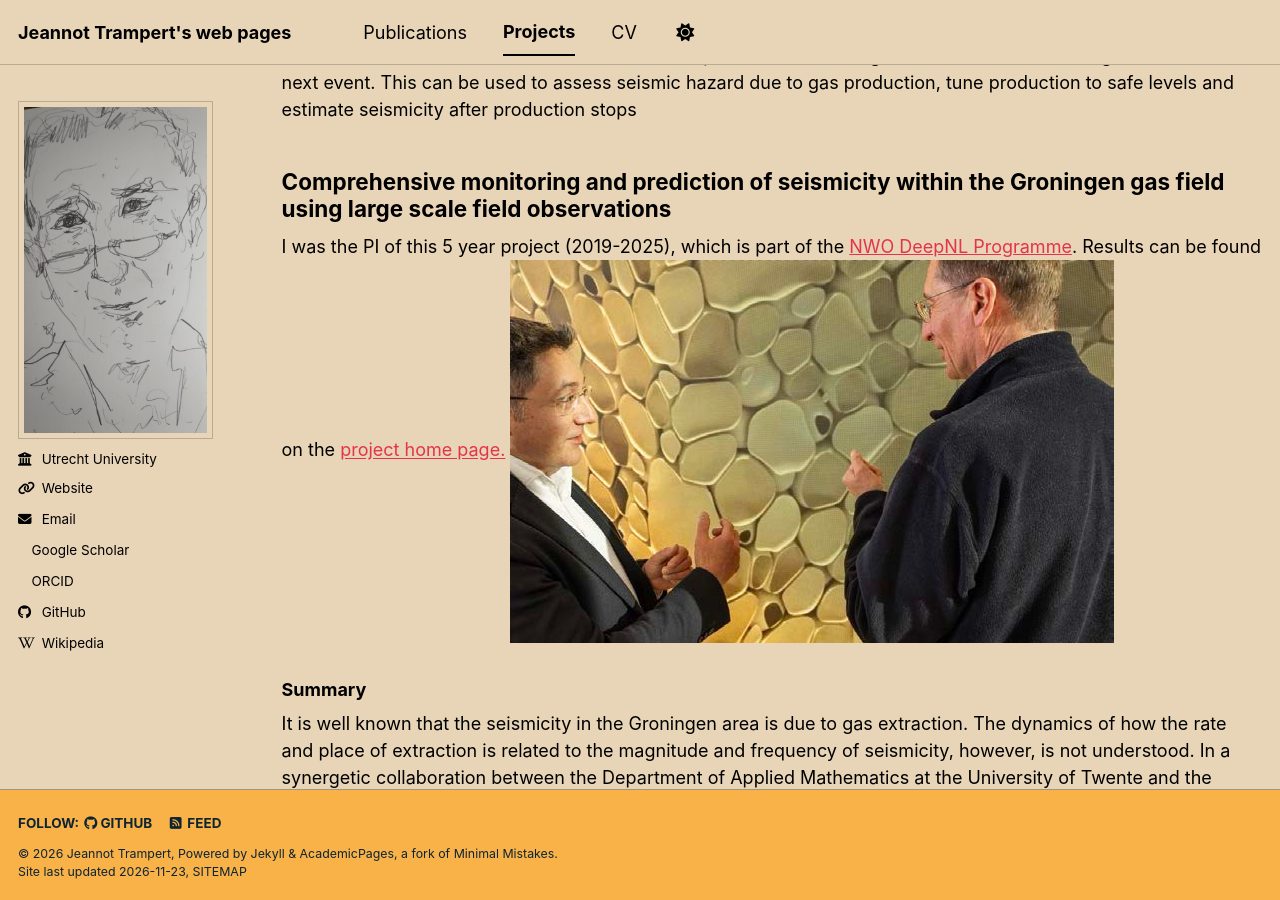
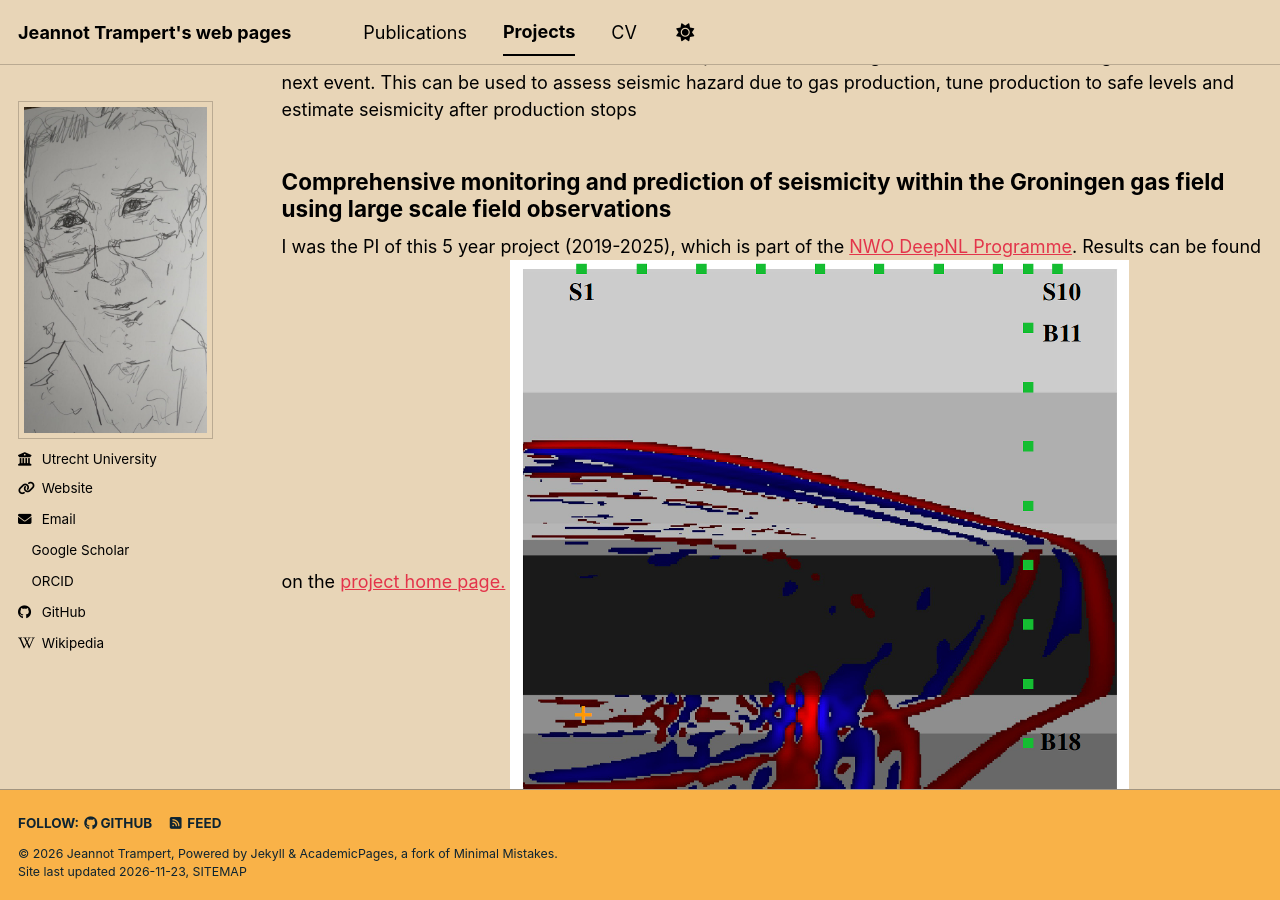
Before and after one commit to jeannot-trampert/jeannot-trampert.github.io, a Jekyll site: the page built from _pages/portfolio.html, in a window 1280 px wide and 900 px high, scrolled down 755 px. Built offline with Jekyll 4.4.1, drawn with Linux system fonts in a browser that asks for light colours; a script bundle is joined from its source files by our own code; comment, search, counter and statistics services are not loaded; a style sheet for code colours, icons or effects is not loaded.

Commit message:
Update images in portfolio.html
Replaced an image related to the DeepNL Programme with a new image depicting the numerical wavefield across the Groningen gas field. Added additional images to enhance project descriptions.

```diff
--- a/_pages/portfolio.html
+++ b/_pages/portfolio.html
@@ -48,7 +48,7 @@ href="https://www.nwo.nl/en/researchprogrammes/deepnl">NWO
 DeepNL Programme</a>.
 Results can be found on the <a
 href="https://www.nwo.nl/en/projects/ifili74576">project home page.</a>
-  <img src="/images/DeepNL-Jaarverslag-VIII-2025.jpeg" alt="Federico and I discussing a particular soft glass configuration">
+  <img src="/images/Groningen-wavefield.png" alt="Numerical wavefield across the Groningen gas field">
 
 <h3> Summary</h3>
 It is well known that the seismicity in the Groningen area
@@ -71,6 +71,7 @@ EPOS-NL</h2>
 I am an original co-PI of this NWO funded infrastructure project, which started in 2019.
 Detailed information can be found on the <a
 href="https://epos-nl.nl/">project home page</a>.
+  <img src="/images/geo-uitgelicht-epos-logo.jpg">
 </article>
 
 <article>
@@ -83,6 +84,7 @@ My 5 year ERC-Adg project (2013-2018) aimed at
 reconciling the views of geophysics and geochemistry on the
 Earth's deep mantle. The work was done in collaboration with
 the group of Paul Tackley at ETH.
+  <img src="/images/igeo3.jpg" alt="Cartoon describing the project">
 </article>
 
 <article>
```
